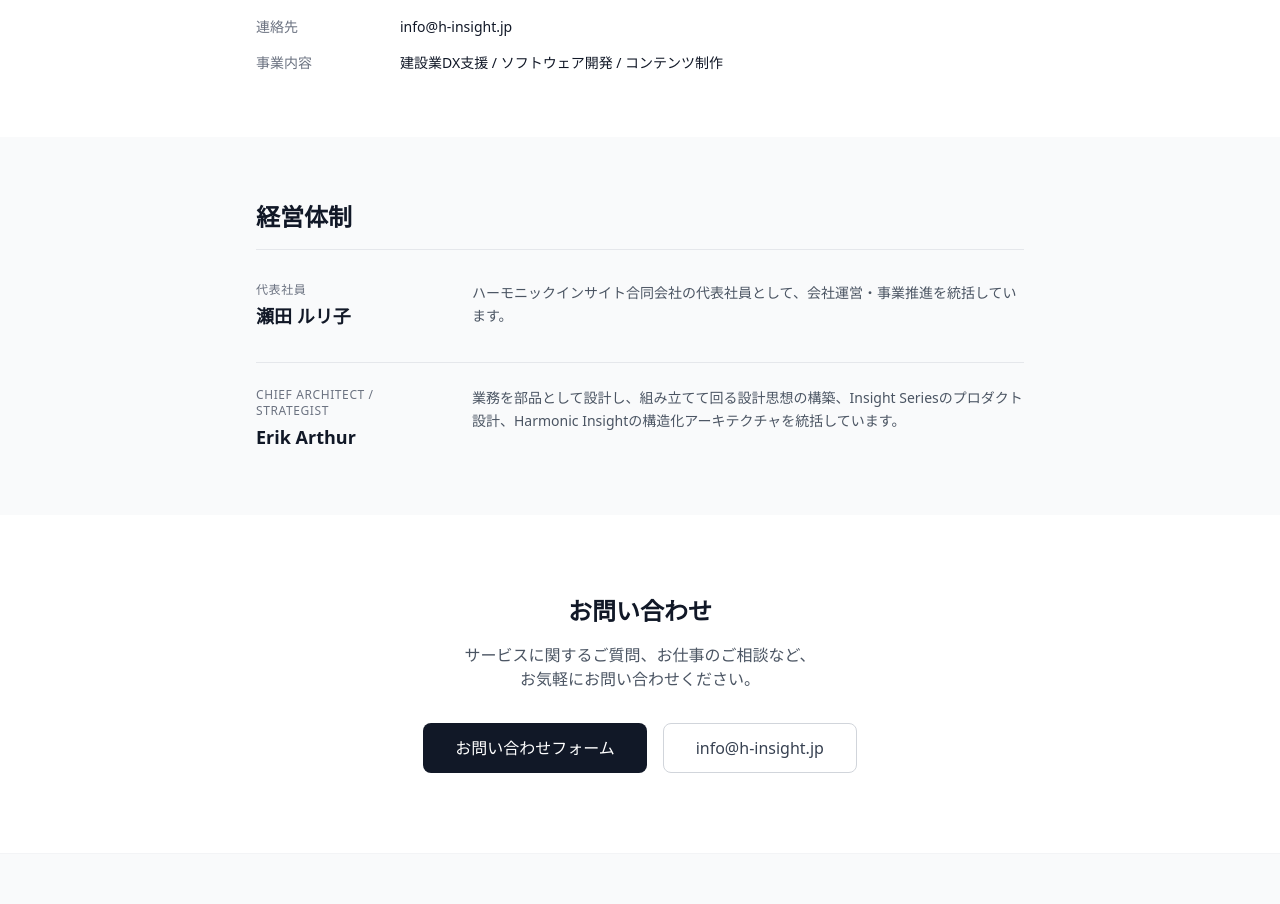
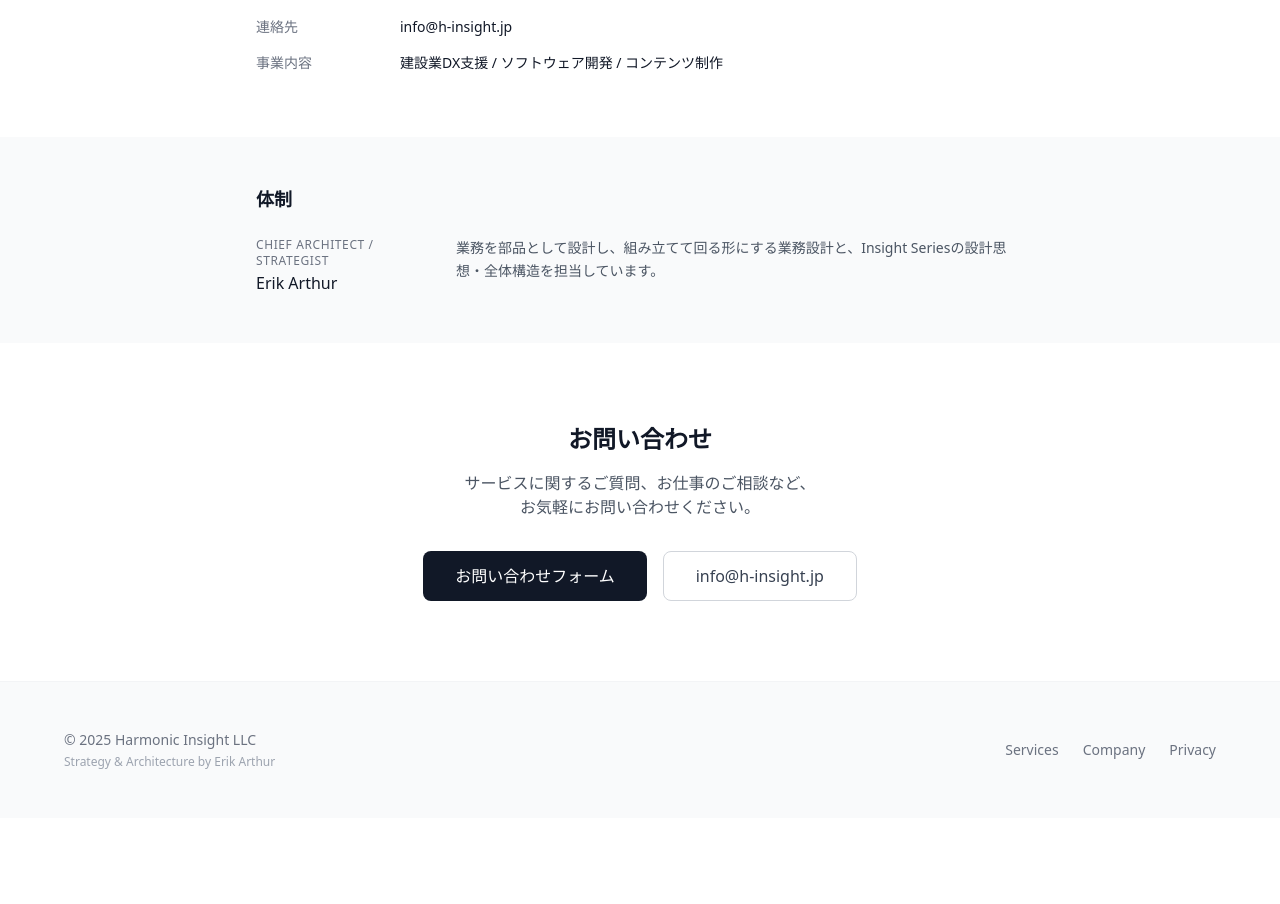
Before and after one commit to HarmonicInsight/site-corporate, a Next.js app: page /company in a window 1280 px wide. Shown: the part 2621-3525 px from the top of the page. After the commit the page ends 3439 px from the top, so only its background shows below. Built offline with nearby package versions, Linux system fonts and the light colour scheme.

Commit message:
simplify: 体制セクションをシンプル化
- 「経営体制」→「体制」に変更
- 代表は基本情報に既にあるため、体制セクションではErik Arthurのみ表示
- 説明文をユーザー指定のテキストに更新
- スタイルをよりコンパクトに調整

```diff
--- a/app/company/page.tsx
+++ b/app/company/page.tsx
@@ -297,45 +297,25 @@ export default function CompanyPage() {
           </div>
         </section>
 
-        {/* 経営体制 */}
-        <section className="py-16 px-4 sm:px-6 bg-gray-50 dark:bg-gray-900/50">
+        {/* 体制 */}
+        <section className="py-12 px-4 sm:px-6 bg-gray-50 dark:bg-gray-900/50">
           <div className="max-w-3xl mx-auto">
-            <h2 className="text-xl sm:text-2xl font-bold text-gray-900 dark:text-white mb-8 pb-4 border-b border-gray-200 dark:border-gray-700">
-              経営体制
+            <h2 className="text-lg font-semibold text-gray-900 dark:text-white mb-6">
+              体制
             </h2>
-            <div className="space-y-8">
-              {/* 代表 */}
-              <div className="flex flex-col sm:flex-row gap-4 sm:gap-6">
-                <div className="sm:w-48 flex-shrink-0">
-                  <p className="text-xs text-gray-500 dark:text-gray-400 uppercase tracking-wider mb-1">
-                    代表社員
-                  </p>
-                  <h3 className="text-lg font-semibold text-gray-900 dark:text-white">
-                    瀬田 ルリ子
-                  </h3>
-                </div>
-                <div className="flex-grow">
-                  <p className="text-sm text-gray-600 dark:text-gray-400 leading-relaxed">
-                    ハーモニックインサイト合同会社の代表社員として、会社運営・事業推進を統括しています。
-                  </p>
-                </div>
+            <div className="flex flex-col sm:flex-row gap-3 sm:gap-6">
+              <div className="sm:w-44 flex-shrink-0">
+                <p className="text-xs text-gray-500 dark:text-gray-400 uppercase tracking-wider mb-0.5">
+                  Chief Architect / Strategist
+                </p>
+                <p className="text-base font-medium text-gray-900 dark:text-white">
+                  Erik Arthur
+                </p>
               </div>
-
-              {/* Chief Architect / Strategist */}
-              <div className="flex flex-col sm:flex-row gap-4 sm:gap-6 pt-6 border-t border-gray-200 dark:border-gray-700">
-                <div className="sm:w-48 flex-shrink-0">
-                  <p className="text-xs text-gray-500 dark:text-gray-400 uppercase tracking-wider mb-1">
-                    Chief Architect / Strategist
-                  </p>
-                  <h3 className="text-lg font-semibold text-gray-900 dark:text-white">
-                    Erik Arthur
-                  </h3>
-                </div>
-                <div className="flex-grow">
-                  <p className="text-sm text-gray-600 dark:text-gray-400 leading-relaxed">
-                    業務を部品として設計し、組み立てて回る設計思想の構築、Insight Seriesのプロダクト設計、Harmonic Insightの構造化アーキテクチャを統括しています。
-                  </p>
-                </div>
+              <div className="flex-grow">
+                <p className="text-sm text-gray-600 dark:text-gray-400 leading-relaxed">
+                  業務を部品として設計し、組み立てて回る形にする業務設計と、Insight Seriesの設計思想・全体構造を担当しています。
+                </p>
               </div>
             </div>
           </div>
```
